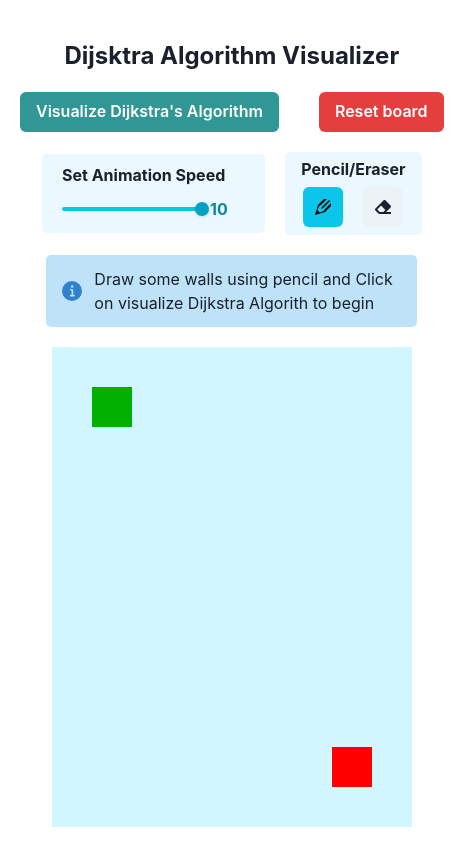
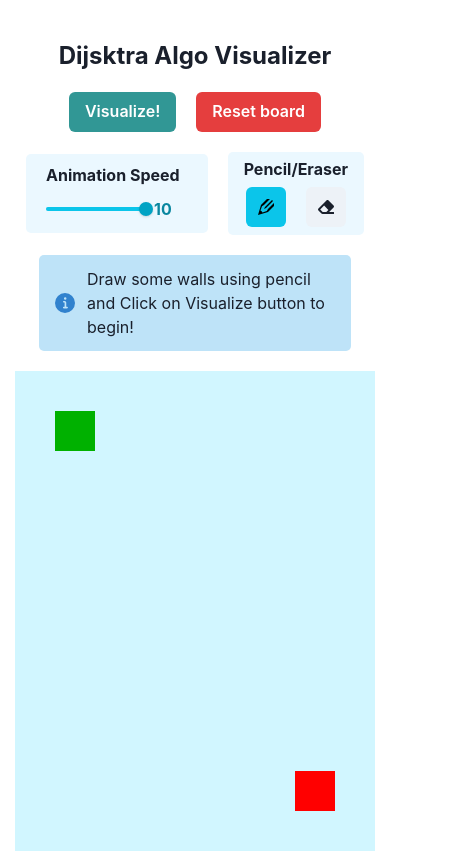
Before and after one commit to RioterTrov97/algo-visualizer-react, a React (Create React App) app: page / in a window 390 px wide. Shown: the top 853 px of the page, 464 px wide, since content can reach past the window. Built offline with nearby package versions, Linux system fonts and the light colour scheme.

Commit message:
added responsiveness

```diff
--- a/src/pages/PathFinder.js
+++ b/src/pages/PathFinder.js
@@ -154,30 +154,29 @@ const PathFindingVisualizer = () => {
 	return (
 		<Flex direction="column" justify="center" w={'100%'}>
 			<Heading mx="auto" mt={10} size="lg">
-				Dijsktra Algorithm Visualizer
+				Dijsktra Algo Visualizer
 			</Heading>
 			<Flex
 				my={5}
 				mx="auto"
 				direction={['column', 'row']}
-				alignItems={['center']}>
+				alignItems={'center'}>
 				<Flex mx="auto" mb={5}>
 					<Button
 						colorScheme="teal"
 						disabled={state.isAnimating || state.isInAnimationFinishedState}
 						onClick={handleVisualizeDijkstraAlgorithm}
-						mx={5}>
-						Visualize Dijkstra's Algorithm
+						mr={5}>
+						Visualize!
 					</Button>
 					<Button
 						colorScheme="red"
-						mx={5}
 						disabled={state.isAnimating}
 						onClick={() => setState(INITIAL_STATE)}>
 						Reset board
 					</Button>
 				</Flex>
-				<Center>
+				<Center wrap="wrap" maxWidth="90vw">
 					<Flex
 						background="blue.50"
 						py={3}
@@ -185,12 +184,12 @@ const PathFindingVisualizer = () => {
 						rounded={5}
 						direction="column"
 						w="max-content">
-						<Heading as="h4" size="sm" mr={5}>
-							Set Animation Speed
+						<Heading as="h4" size="sm" mr={[2, 5]}>
+							Animation Speed
 						</Heading>
 						<Flex mt={3}>
 							<Slider
-								maxWidth={'140px'}
+								maxWidth={['100px', '140px']}
 								aria-label="slider"
 								min={1}
 								max={10}
@@ -251,10 +250,10 @@ const PathFindingVisualizer = () => {
 					}>
 					<AlertIcon />
 					{!state.isAnimating && !state.isInAnimationFinishedState
-						? 'Draw some walls using pencil and Click on visualize Dijkstra Algorith to begin'
+						? 'Draw some walls using pencil and Click on Visualize button to begin!'
 						: state.isAnimating && !state.isInAnimationFinishedState
-						? 'Please wait for the algorithm to finish'
-						: 'Please reset board to view again'}
+						? 'Please wait for the algorithm to finish!'
+						: 'Please reset board to view again!'}
 				</Alert>
 			</Flex>
 
@@ -292,7 +291,7 @@ const PathFindingVisualizer = () => {
 					);
 				})}
 			</Flex>
-			<Flex mx="auto" direction="column" my={5} py={3}>
+			<Flex mx="auto" direction="column" maxWidth="80%" my={3}>
 				<Heading size="lg" mb={5} mx="auto">
 					Legends
 				</Heading>
--- a/src/styles/app.css
+++ b/src/styles/app.css
@@ -1,6 +1,7 @@
 .app {
 	position: absolute;
 	min-width: 100vw;
+	max-width: 100vw;
 	top: 0;
 	left: 0;
 }
```
